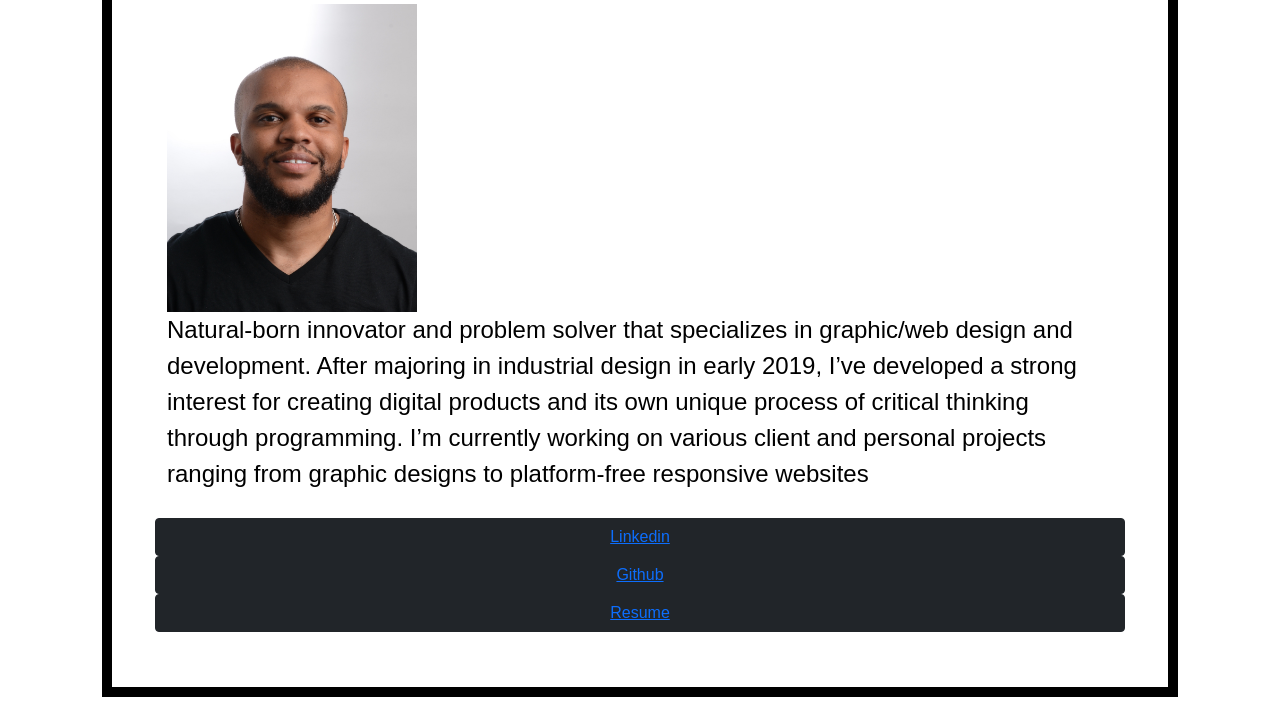
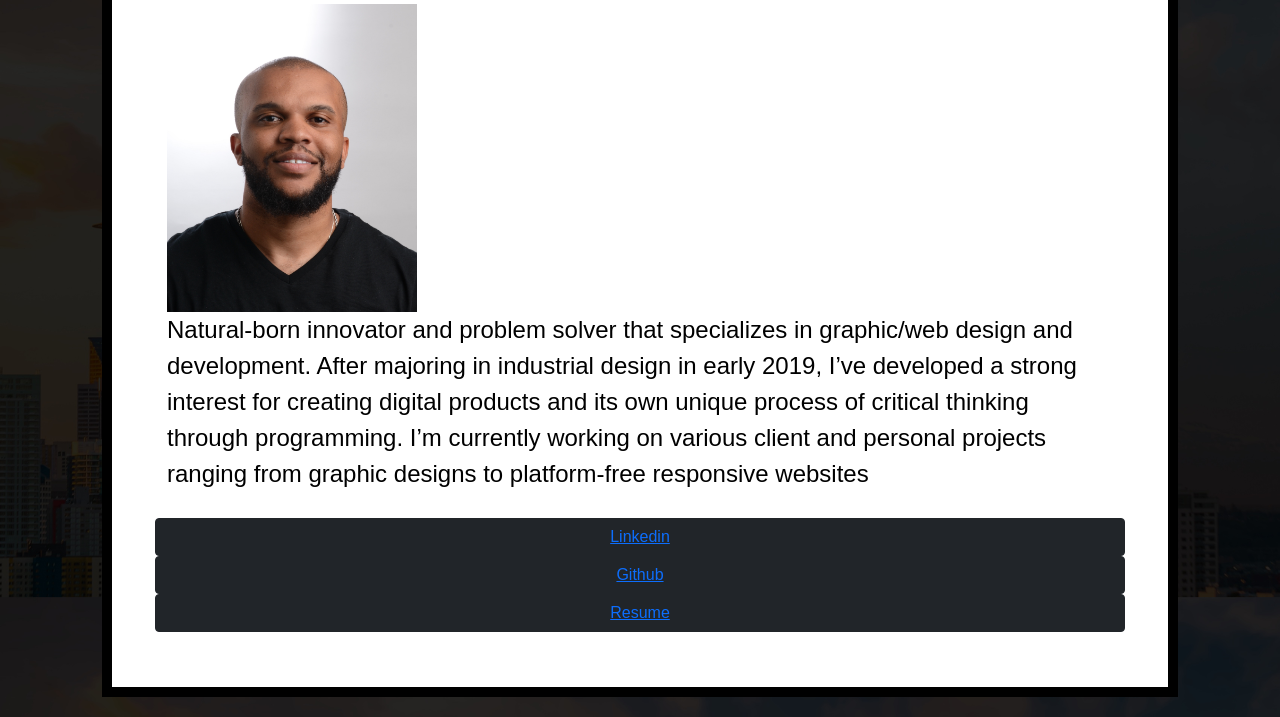
Before and after one commit to ErikSeward/updated_responsive_portffolio, a plain HTML site: page index.html in a window 1280 px wide. Shown: the part 231-948 px from the top of the page. Drawn offline with nearby package versions, Linux system fonts and the light colour scheme; a web font is replaced by a local one.

Commit message:
changed background pic src name in css file

```diff
--- a/style.css
+++ b/style.css
@@ -1,7 +1,7 @@
 body {
     font-family: din-condensed, sans-serif;
     font-weight: 400;
-    background-image: url('images/seattlebg_.jpg');
+    background-image: url('image/seattlebg_.jpg');
     background-repeat: no-repeat;
     background-attachment: fixed;
     background-size: cover;
```
